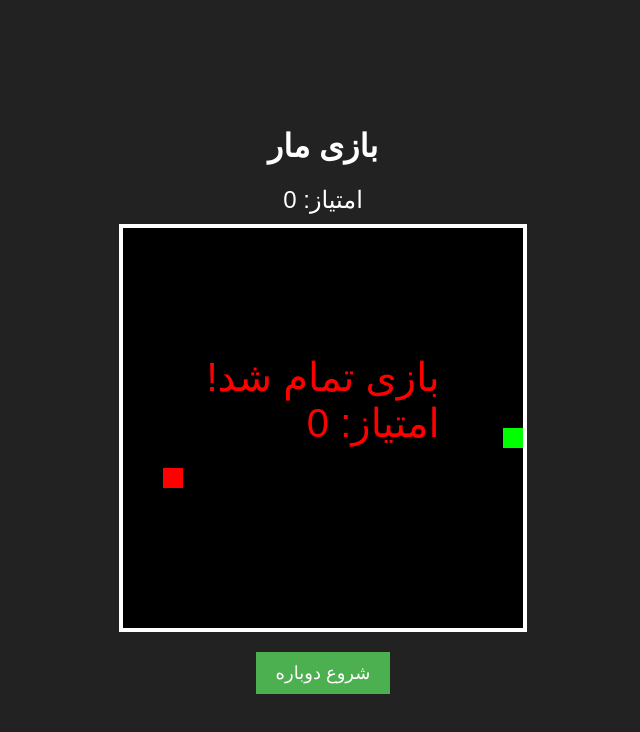
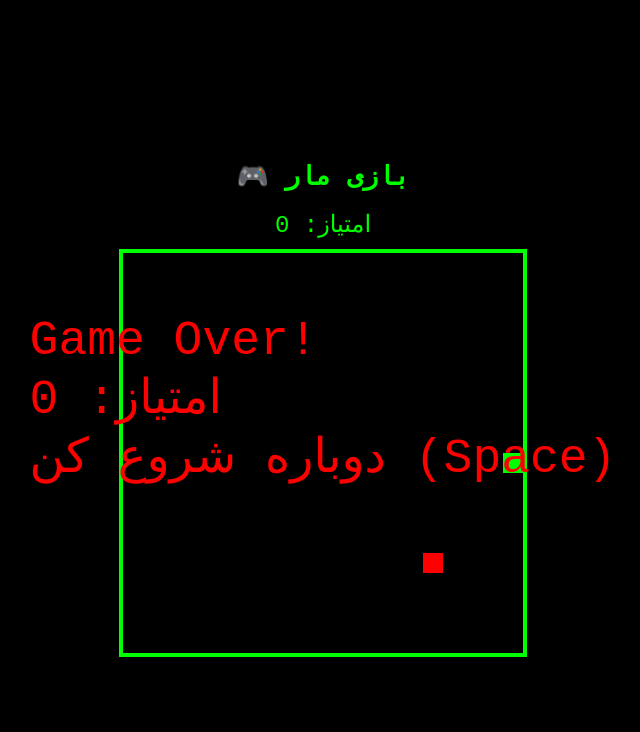
Before and after one commit to GamebizixerLLC/simple-game, a plain HTML site: page index.html in a window 1280 px wide. Shown: the whole page, without its empty margins (317-957 px from the left). Drawn offline with Linux system fonts and the light colour scheme.

Commit message:
Initial commit with Snake game

```diff
--- a/index.html
+++ b/index.html
@@ -1,56 +1,29 @@
 <!DOCTYPE html>
-<html lang="fa" dir="rtl">
+<html lang="fa">
 <head>
     <meta charset="UTF-8">
     <meta name="viewport" content="width=device-width, initial-scale=1.0">
-    <title>بازی مار (Snake)</title>
+    <title>بازی مار - Snake Game</title>
     <style>
-        body {
-            margin: 0;
-            display: flex;
-            justify-content: center;
-            align-items: center;
-            height: 100vh;
-            background-color: #222;
-            font-family: Arial, sans-serif;
-            color: white;
-            flex-direction: column;
-        }
-        canvas {
-            border: 4px solid #fff;
-            background-color: #000;
-        }
-        #score {
-            font-size: 24px;
-            margin-bottom: 10px;
-        }
-        #game-over {
-            position: absolute;
-            display: none;
-            font-size: 40px;
-            color: red;
-        }
-        button {
-            margin-top: 20px;
-            padding: 10px 20px;
-            font-size: 18px;
-            background: #4CAF50;
-            color: white;
-            border: none;
-            cursor: pointer;
-        }
+        body { margin: 0; background: #000; color: #0f0; font-family: monospace; display: flex; flex-direction: column; align-items: center; justify-content: center; height: 100vh; }
+        canvas { border: 4px solid #0f0; image-rendering: pixelated; }
+        #score { font-size: 24px; margin-bottom: 10px; }
+        #game-over { display: none; position: absolute; color: red; font-size: 48px; }
     </style>
 </head>
 <body>
-    <h1>بازی مار</h1>
+    <h1>🎮 بازی مار</h1>
     <div id="score">امتیاز: 0</div>
     <canvas id="gameCanvas" width="400" height="400"></canvas>
-    <div id="game-over">بازی تمام شد!<br>امتیاز: <span id="final-score"></span></div>
-    <button onclick="restartGame()">شروع دوباره</button>
+    <div id="game-over">Game Over!<br>امتیاز: <span id="final-score"></span><br>دوباره شروع کن (Space)</div>
 
     <script>
         const canvas = document.getElementById('gameCanvas');
         const ctx = canvas.getContext('2d');
+        const scoreElement = document.getElementById('score');
+        const gameOverElement = document.getElementById('game-over');
+        const finalScoreElement = document.getElementById('final-score');
+
         const gridSize = 20;
         const tileCount = canvas.width / gridSize;
 
@@ -59,40 +32,38 @@
         let dx = 1;
         let dy = 0;
         let score = 0;
+        let gameOver = false;
         let gameInterval;
-        let gameSpeed = 100;
 
         function drawGame() {
+            if (gameOver) return;
+
             // Move snake
             const head = {x: snake[0].x + dx, y: snake[0].y + dy};
 
-            // Check wall collision
+            // Wall collision
             if (head.x < 0 || head.x >= tileCount || head.y < 0 || head.y >= tileCount) {
                 endGame();
                 return;
             }
 
-            // Check self collision
-            for (let segment of snake) {
-                if (head.x === segment.x && head.y === segment.y) {
+            snake.unshift(head);
+
+            // Food eaten
+            if (head.x === food.x && head.y === food.y) {
+                score += 10;
+                scoreElement.textContent = `امتیاز: ${score}`;
+                food = {x: Math.floor(Math.random() * tileCount), y: Math.floor(Math.random() * tileCount)};
+            } else {
+                snake.pop();
+            }
+
+            // Self collision
+            for (let i = 1; i < snake.length; i++) {
+                if (head.x === snake[i].x && head.y === snake[i].y) {
                     endGame();
                     return;
                 }
-            }
-
-            snake.unshift(head);
-
-            // Check if ate food
-            if (head.x === food.x && head.y === food.y) {
-                score += 10;
-                document.getElementById('score').textContent = `امتیاز: ${score}`;
-                generateFood();
-                // Increase speed slightly
-                if (gameSpeed > 50) gameSpeed -= 2;
-                clearInterval(gameInterval);
-                gameInterval = setInterval(drawGame, gameSpeed);
-            } else {
-                snake.pop();
             }
 
             // Clear canvas
@@ -110,63 +81,41 @@
             ctx.fillRect(food.x * gridSize, food.y * gridSize, gridSize, gridSize);
         }
 
-        function generateFood() {
-            do {
-                food = {
-                    x: Math.floor(Math.random() * tileCount),
-                    y: Math.floor(Math.random() * tileCount)
-                };
-            } while (snake.some(segment => segment.x === food.x && segment.y === food.y));
+        function endGame() {
+            gameOver = true;
+            clearInterval(gameInterval);
+            finalScoreElement.textContent = score;
+            gameOverElement.style.display = 'block';
         }
 
-        function endGame() {
-            clearInterval(gameInterval);
-            document.getElementById('final-score').textContent = score;
-            document.getElementById('game-over').style.display = 'block';
-        }
-
-        function restartGame() {
+        function resetGame() {
             snake = [{x: 10, y: 10}];
+            food = {x: 15, y: 15};
             dx = 1;
             dy = 0;
             score = 0;
-            gameSpeed = 100;
-            document.getElementById('score').textContent = 'امتیاز: 0';
-            document.getElementById('game-over').style.display = 'none';
-            generateFood();
-            clearInterval(gameInterval);
-            gameInterval = setInterval(drawGame, gameSpeed);
+            scoreElement.textContent = 'امتیاز: 0';
+            gameOver = false;
+            gameOverElement.style.display = 'none';
+            gameInterval = setInterval(drawGame, 100);
         }
 
-        // Keyboard controls
+        // Controls
         document.addEventListener('keydown', e => {
-            switch(e.key) {
-                case 'ArrowUp':
-                case 'w':
-                case 'W':
-                    if (dy !== 1) { dx = 0; dy = -1; }
-                    break;
-                case 'ArrowDown':
-                case 's':
-                case 'S':
-                    if (dy !== -1) { dx = 0; dy = 1; }
-                    break;
-                case 'ArrowLeft':
-                case 'a':
-                case 'A':
-                    if (dx !== 1) { dx = -1; dy = 0; }
-                    break;
-                case 'ArrowRight':
-                case 'd':
-                case 'D':
-                    if (dx !== -1) { dx = 1; dy = 0; }
-                    break;
+            if (gameOver && e.key === ' ') {
+                resetGame();
+                return;
+            }
+            switch (e.key) {
+                case 'ArrowUp': case 'w': case 'W': if (dy !== 1) { dx = 0; dy = -1; } break;
+                case 'ArrowDown': case 's': case 'S': if (dy !== -1) { dx = 0; dy = 1; } break;
+                case 'ArrowLeft': case 'a': case 'A': if (dx !== 1) { dx = -1; dy = 0; } break;
+                case 'ArrowRight': case 'd': case 'D': if (dx !== -1) { dx = 1; dy = 0; } break;
             }
         });
 
         // Start game
-        generateFood();
-        gameInterval = setInterval(drawGame, gameSpeed);
+        resetGame();
     </script>
 </body>
 </html>
```
